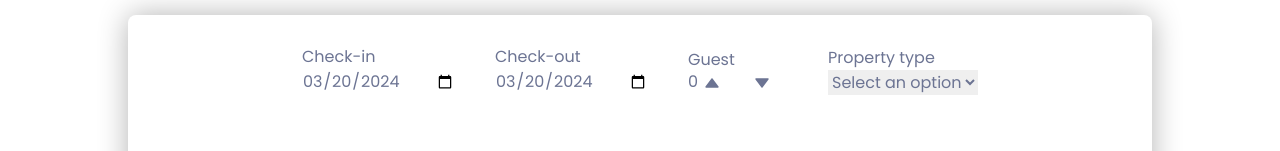
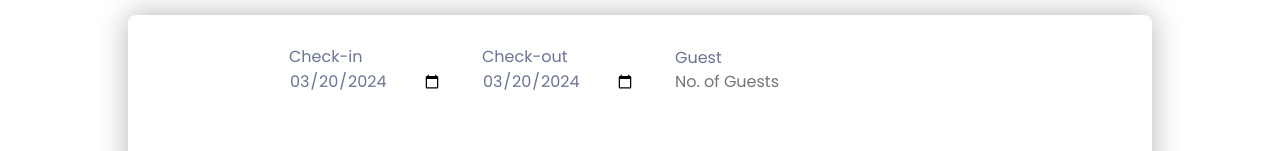
Before and after one commit to SkyNik1999/Wildpalms_Hospitality_Final, a React (Create React App) app: page /listing in a window 1280 px wide. Shown: the part 135-286 px from the top of the page. Built offline with nearby package versions, Linux system fonts and the light colour scheme.

Commit message:
Adding Scroll reveal

```diff
--- a/package.json
+++ b/package.json
@@ -12,6 +12,7 @@
     "react-icons": "5.0.1",
     "react-router-dom": "^6.22.3",
     "react-scripts": "5.0.1",
+    "scrollreveal": "^4.0.9",
     "swiper": "^11.0.7",
     "web-vitals": "^2.1.4"
   },
--- a/src/App.js
+++ b/src/App.js
@@ -1,4 +1,5 @@
-import React from 'react';
+import React,{useEffect} from 'react';
+import ScrollReveal from 'scrollreveal';
 import { BrowserRouter as Router, Routes, Route } from 'react-router-dom';
 import './Styles/App.css';
 // import 'react-calendar/dist/Calendar.css';
@@ -11,6 +12,31 @@ import Listing from './Pages/Listing';
 import ScrollTopBtn from './Components/ScrollTopBtn/ScrollTopBtn';
 
 function App() {
+  useEffect(() => {
+    const sr = ScrollReveal({
+      origin: 'top',
+      distance: '60px',
+      duration: 2500,
+      delay: 400,
+    });
+
+    sr.reveal(
+      '.hero__title, .popular__container, .subscribe__container, .footer__container'
+    );
+    sr.reveal('.hero__description, .footer__info', { delay: 500 });
+    sr.reveal('.hero__search', { delay: 600 });
+    sr.reveal('.hero__value', { delay: 700 });
+    sr.reveal('.hero__images', { delay: 800, origin: 'bottom' });
+    sr.reveal('.logos__img', { interval: 100 });
+    sr.reveal('.value__images, .contact__content', { origin: 'left' });
+    sr.reveal('.value__content, .contact__images', { origin: 'right' });
+
+    // Clean up ScrollReveal instance when component unmounts
+    return () => {
+      sr.destroy();
+    };
+  }, []); // Empty dependency array ensures the effect runs only once after mount
+
   return (
     <ChakraProvider theme={'light'}>
       <Router>
--- a/src/Components/Popular/Popular.js
+++ b/src/Components/Popular/Popular.js
@@ -10,7 +10,9 @@ const Popular = () => {
         <h2 className="section__title">
           Popular Residences<span>.</span>
         </h2>
+        <div className="popular__container">
         <ImageSwiper />
+        </div>
         <div className="wrapper">
           <Link to={'/listing'} className="contact__card-button2">
             See More
--- a/src/Pages/Detail.js
+++ b/src/Pages/Detail.js
@@ -102,7 +102,7 @@ const Detail = () => {
             </div>
             <div className="guest-field">
               <label>Guest</label>
-              <Input type="number"></Input>
+              <Input type="number" placeholder="No. of Guests"></Input>
             </div>
             <button type="submit">Check Availability</button>
           </form>
--- a/src/Pages/Listing.js
+++ b/src/Pages/Listing.js
@@ -69,19 +69,7 @@ const Listing = () => {
           </div>
           <div className="guest-field">
             <label>Guest</label>
-            <NumberInput
-              defaultValue={0}
-              min={0}
-              max={100}
-              step={1}
-              onChange={setValue}
-            >
-              <NumberInputField />
-              <NumberInputStepper>
-                <NumberIncrementStepper />
-                <NumberDecrementStepper />
-              </NumberInputStepper>
-            </NumberInput>{' '}
+            <Input type="number" placeholder="No. of Guests"></Input>
           </div>
 
           <div>
--- a/src/Styles/App.css
+++ b/src/Styles/App.css
@@ -1547,7 +1547,7 @@ button {
   }
 
   .popular__container {
-    padding-top: 3rem;
+    padding: 1rem;
   }
   .popular__card {
     width: 320px;
```
